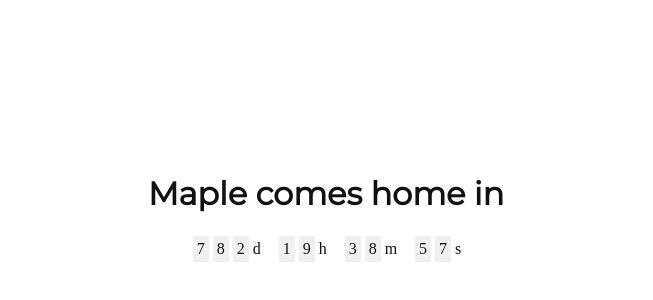
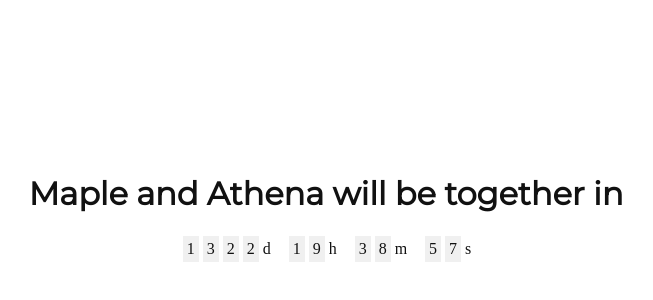
Before and after one commit to portia-o/where-is-maple, a Next.js app: page / in a window 1280 px wide. Shown: the part 192-492 px from the top of the page, without its empty margins (314-967 px from the left). Built offline with nearby package versions, Linux system fonts and the light colour scheme; a web font is replaced by a local one.

Commit message:
Updated for Athena 6/6/25 countdown

```diff
--- a/pages/index.js
+++ b/pages/index.js
@@ -11,12 +11,12 @@ const today = moment();
 
 export default function Home() {
   const { days, hours, minutes, seconds } = useCountdown(
-    new Date("2023-12-14T11:26-08:00")
+    new Date("2025-06-06T11:26-08:00")
   );
 
   return (
-    <Page title="Countdown to Seattle">
-      <h1>Maple comes home in</h1>
+    <Page title="Countdown to Athena">
+      <h1>Maple and Athena will be together in</h1>
       <section>
         <Number number={days} />
         <span className="home__unit">d</span>
```
Also changed, not shown: 1 other file (tests, documents, lock files or other folders).
